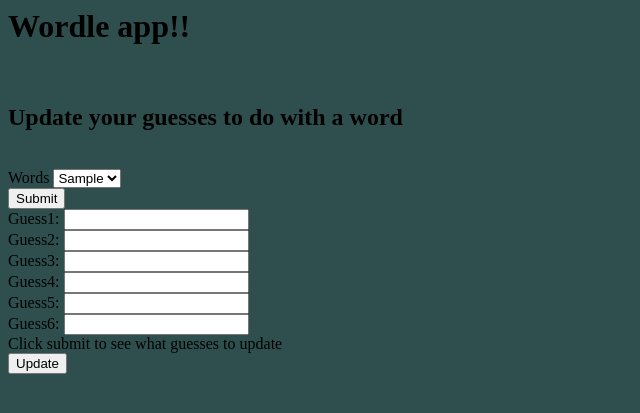
After one commit to QAEdd/Wordle-Project, a Flask app: page /updatewords in a window 1280 px wide. The commit adds this page. Shown: the top 413 px of the page, without its empty margins (0-640 px from the left). Run offline with Flask 2, Linux system fonts and the light colour scheme; tables that the repository leaves empty hold one stand-in row (values such as "Sample post").

Commit message:
finished add,update,search,delete

```diff
--- a/application/forms.py
+++ b/application/forms.py
@@ -26,3 +26,24 @@ class Addwordle(FlaskForm):
     guess5 = StringField("Guess5: ")
     guess6 = StringField("Guess6: ")
     submit = SubmitField("Submit")
+
+class Deleteword(FlaskForm):
+    word_ = SelectField('Words', choices=[])
+    submit = SubmitField('Submit')
+    delete = SubmitField('Delete')
+
+class Update(FlaskForm):
+    word_ = SelectField('Words', choices=[])
+    guess1 = StringField("Guess1: ")
+    guess2 = StringField("Guess2: ")
+    guess3 = StringField("Guess3: ")
+    guess4 = StringField("Guess4: ")
+    guess5 = StringField("Guess5: ")
+    guess6 = StringField("Guess6: ")
+    submit = SubmitField("Submit")
+    update_ = SubmitField("Update")
+
+
+class Search(FlaskForm):
+    search = StringField("What Word would you like to search for? ")
+    search_ = SubmitField("Search")
--- a/application/models.py
+++ b/application/models.py
@@ -27,3 +27,9 @@ class Guess(db.Model):
     guess6 = db.Column(db.String(5))
     def __str__(self):
         return f"{self.guess1},{self.guess2},{self.guess3},{self.guess4},{self.guess5},{self.guess6}"
+
+class Loggeduser(db.Model):
+    log_id = db.Column(db.Integer, primary_key = True)
+    log = db.Column(db.Integer)
+    def __str__(self):
+        return f'{self.log}'
--- a/application/routes.py
+++ b/application/routes.py
@@ -1,15 +1,20 @@
 from collections import UserList, Counter
-import re
+from contextvars import ContextVar
+from distutils.log import Log
+import re, time
 from flask import redirect, render_template_string, url_for, render_template, request
 from application import app, db
-from application.models import Correctwords, User, Guess
-from application.forms import RegisterUser, Login, Addwordle
-log = 0
+from application.models import Correctwords, User, Guess, Loggeduser
+from application.forms import RegisterUser, Login, Addwordle, Deleteword, Update, Search
 @app.route('/', methods=['GET', 'POST'])
 def login():
     form = Login()
-    global log
     message = None
+
+    # time.sleep(1)
+    # res = Loggeduser(log=3)
+    # db.session.add(res)
+    # db.session.commit()
     if request.method == 'POST':
         username_ = form.username.data
         password_ = form.passw.data
@@ -21,9 +26,27 @@ def login():
         # user_list[1] = user_list[1].replace(" ", "")
         # return f'{user_list[1]} {user_list[2]} {username_} {password_}'
         if user_list[2] == password_:
-            log = user_list[0]
-
-            return redirect(url_for('home'))
+            # newlog = Loggeduser.query.get(1)
+            # Loggeduser.query.delete()
+            f = Loggeduser.query.get(1)
+            # f = f.join(str(k) for k in Loggeduser.query.all())
+            # # return f'{f}'
+            if f is not None:
+                update = Loggeduser.query.get(1)
+                update.log = user_list[0]
+                # db.session.add(update)
+                db.session.commit()
+                log = Loggeduser.query.get(1)
+                # return f'{f} + {log} + {user_list[0]}'
+            else:
+                newlog = Loggeduser(log=user_list[0])
+            # newlog = user_list[0]
+                db.session.add(newlog)
+                db.session.commit()
+            log = list(Loggeduser.query.all())
+            # return f'{log}'
+            return render_template('index.html')
+            # return redirect(url_for('home', list=log))
         else:
             return render_template('login.html', message = "Incorrect password", form = form)
     # passlog = User.query.filter_by(password=password_)
@@ -33,11 +56,13 @@ def login():
         #             return render_template('login.html', message = "Incorrect password", form = form)
         # else:
         #     return render_template('login.html', message = "Username not found", form = form)
-    return render_template('login.html', message = "login to continue or " , form = form, log=log )
+    return render_template('login.html', message = "login to continue or " , form = form)
 
 @app.route('/test')
 def test():
     x = ''
+    log = Loggeduser.query.all()
+    return f'{log}'
     username_='spiffen'
     # x = x.join(str(t) for t in User.query.filter_by(username=username_))
     test = x.split(',')
@@ -60,46 +85,106 @@ def register():
         return redirect(url_for('login'))
     return render_template('register.html', form = form)
 
-@app.route('/wordlestats')
+@app.route('/wordlestats', methods=['GET','POST'])
 def wordlestats():
+    form = Search()
     test = []
     list = ''
     g = 0
-    test = db.session.query(Guess, Correctwords).join(Correctwords).filter_by(userid_fk=log)
+    log = str(Loggeduser.query.get(1))
+    test = db.session.query(Guess, Correctwords).join(Correctwords).filter_by(userid_fk=log).all()
+    # test = Guess.query.all()
+    # return f'{test[1]}'
     g = len(test[1])
+    # return f'{g}'
     while g >= 0:
+        g = g - 1
         list += (str(test[g][0])) + ','
-        g = g - 1
     list2 = list.split(',')
     count = Counter(list2)
+    count = str(count)
+    count = count.replace('Counter({', '')
+    count = count.replace('})','')
+    count = count.replace("'", "")
+    countList = count.split(',')
+    # return f'{countList[5]}'
+    common = countList[0].split(':')
+    # return f'{count}'
+    message = "Your most used word is " + common[0] + " using it " + common[1] + " times"
+    if request.method == 'POST':
+        serch = form.search.data
+        for i in countList:
+            b = i.split(':')
+            b[0] = b[0].replace(' ', '')
+            print(b)
+            # return f'{b[0]}'
+            if serch == b[0]:
+                message = "You have used the word '" + serch + "' " + b[1] + " times"
+                return render_template('stats.html',message = message, form=form)
+        return render_template('stats.html', message ='word not found', form=form)
+    return render_template('stats.html', message = message, form=form)
+
+
 
     # g = test[1][0]
     # g = str(g)
     # list = g.split(',')
     # count = count + Counter(list)
 
-    return f'{count}'
+    return f'{countList[0]}'
     # return f'<br>'.join(str(t) for t in test[1])
 
     return f'<br>'.join(str(t) for t in Guess.query.all())
 
-@app.route('/deleteword')
+@app.route('/deleteword', methods=['GET','POST'])
 def deleteword():
-    x = Correctwords.query.order_by(Correctwords.correctword).all()
-    c = []
-    list = []
-    for i in x:
-        b = str(i)
-        c = b.split(',')
-        list.append(c[2])
+    form = Deleteword()
+    wordlist = Correctwords.query.all()
+    form.word_.choices.extend([(words.correct_id, str(words.correctword)) for words in wordlist])
+    if form.delete.data == True:
+        deletew = form.word_.data
+        delwords = Guess.query.get(deletew)
+        db.session.delete(delwords)
+        db.session.commit()
+        return render_template('deleteword.html', form=form, message= 'words deleted')
+    elif request.method == 'POST':
+        deletew = form.word_.data
+        delwords = Guess.query.get(deletew)
+        return render_template('deleteword.html', form=form, message=delwords)
+    return render_template('deleteword.html', form=form)
+    # return f'{list}'
 
-    return f'{list}'
+@app.route('/updatewords', methods=['GET','POST'])
+def updatewords():
+    form = Update()
+    wordlist = Correctwords.query.all()
+    wordup = Guess.query.get(1)
+    message = "Click submit to see what guesses to update"
+    form.word_.choices.extend([(words.correct_id, str(words.correctword)) for words in wordlist])
+    if request.method == 'POST':
+        updateid = form.word_.data
+        wordup = Guess.query.get(updateid)
+        message = wordup
+        if form.update_.data == True:
+            wordup.guess1 = form.guess1.data
+            wordup.guess2 = form.guess2.data
+            wordup.guess3 = form.guess3.data
+            wordup.guess4 = form.guess4.data
+            wordup.guess5 = form.guess5.data
+            wordup.guess6 = form.guess6.data
+            db.session.commit()
+            return render_template('update.html', form=form, message="words updated")
+        return render_template('update.html', form=form, message=message)
+    return render_template('update.html', form=form, message=message)
+
+
 
 @app.route('/addwordle', methods=['GET','POST'])
 def addwordle():
     x = ''
     form = Addwordle()
     if request.method == 'POST':
+        log = str(Loggeduser.query.get(1))
         correctword_ = form.correctword.data
         add_correct = Correctwords(userid_fk=log,correctword = correctword_)
         db.session.add(add_correct)
--- a/application/templates/index.html
+++ b/application/templates/index.html
@@ -4,4 +4,8 @@
     <a href="{{url_for('addwordle')}}">Save a Wordle</a>
     <br>
     <a href="{{url_for('wordlestats')}}">Wordle Stats</a>
+    <br>
+    <a href="{{url_for('deleteword')}}">Delete a wordle</a>
+    <br>
+    <a href="{{url_for('updatewords')}}">Update words</a>
 {% endblock body %}
--- /dev/null
+++ b/application/templates/update.html
@@ -0,0 +1,29 @@
+{% extends 'layout.html' %}
+{% block body %}
+<h2> Update your guesses to do with a word </h2>
+<div class="form">
+    <form method="POST" action="">
+        {{ form.hidden_tag() }}
+        <br>
+        {{ form.word_.label  }} {{ form.word_ }}
+        <br>
+        {{ form.submit }}
+        <br>
+        {{ form.guess1.label  }} {{ form.guess1 }}
+        <br>
+        {{ form.guess2.label  }} {{ form.guess2 }}
+        <br>
+        {{ form.guess3.label  }} {{ form.guess3 }}
+        <br>
+        {{ form.guess4.label  }} {{ form.guess4 }}
+        <br>
+        {{ form.guess5.label  }} {{ form.guess5 }}
+        <br>
+        {{ form.guess6.label  }} {{ form.guess6 }}
+        <br>
+        {{ message }}
+        <br>
+        {{ form.update_ }}
+    </form>
+</div>
+{% endblock body %}
--- a/requirements.txt
+++ b/requirements.txt
@@ -7,3 +7,4 @@ flask-testing
 pytest
 pytest-cov
 flask-login
+flask[async]
```
Also changed, not shown: application/templates/deleteword.html (added, +16 -0 lines), application/templates/stats.html (added, +15 -0 lines).
